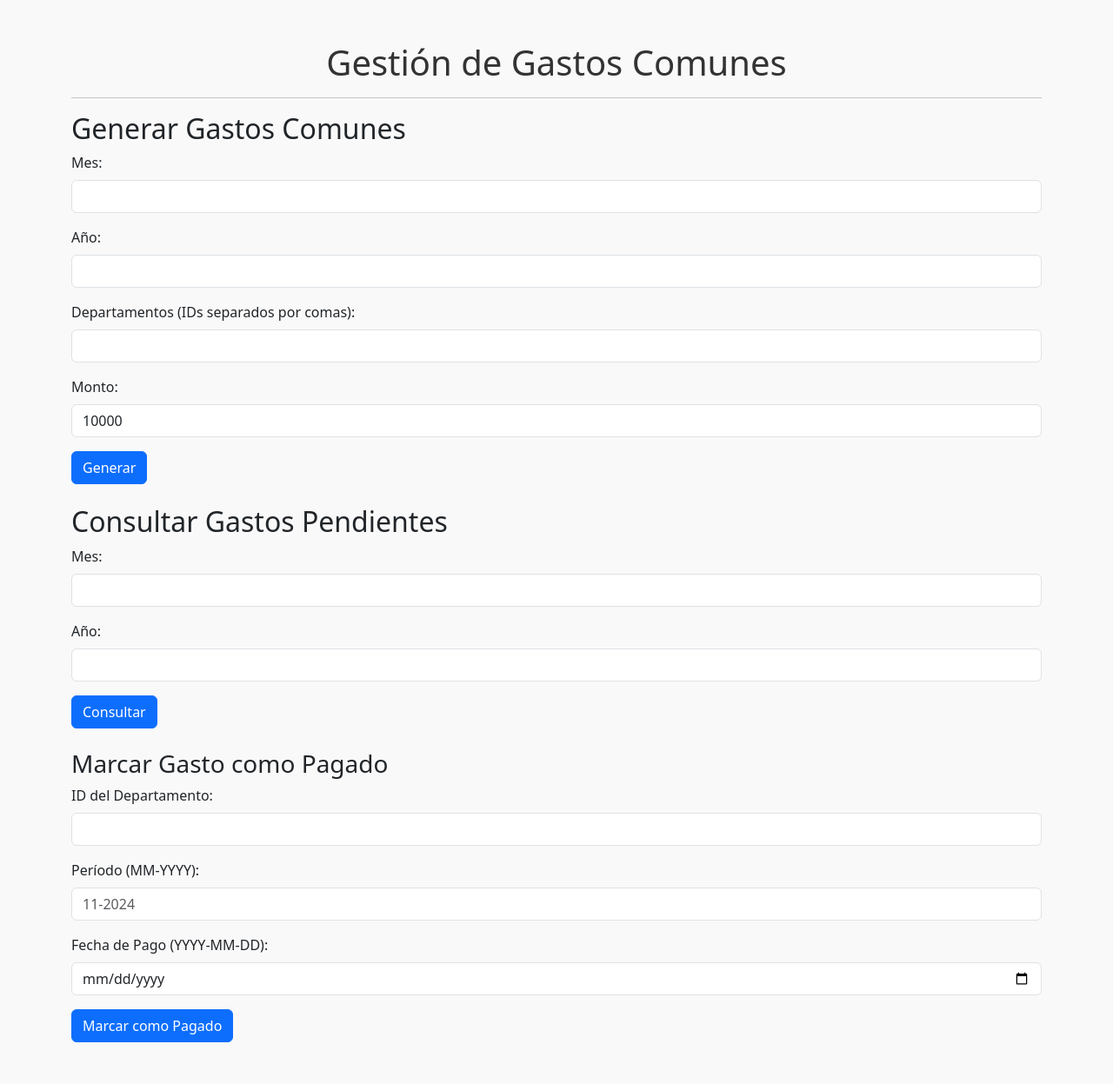
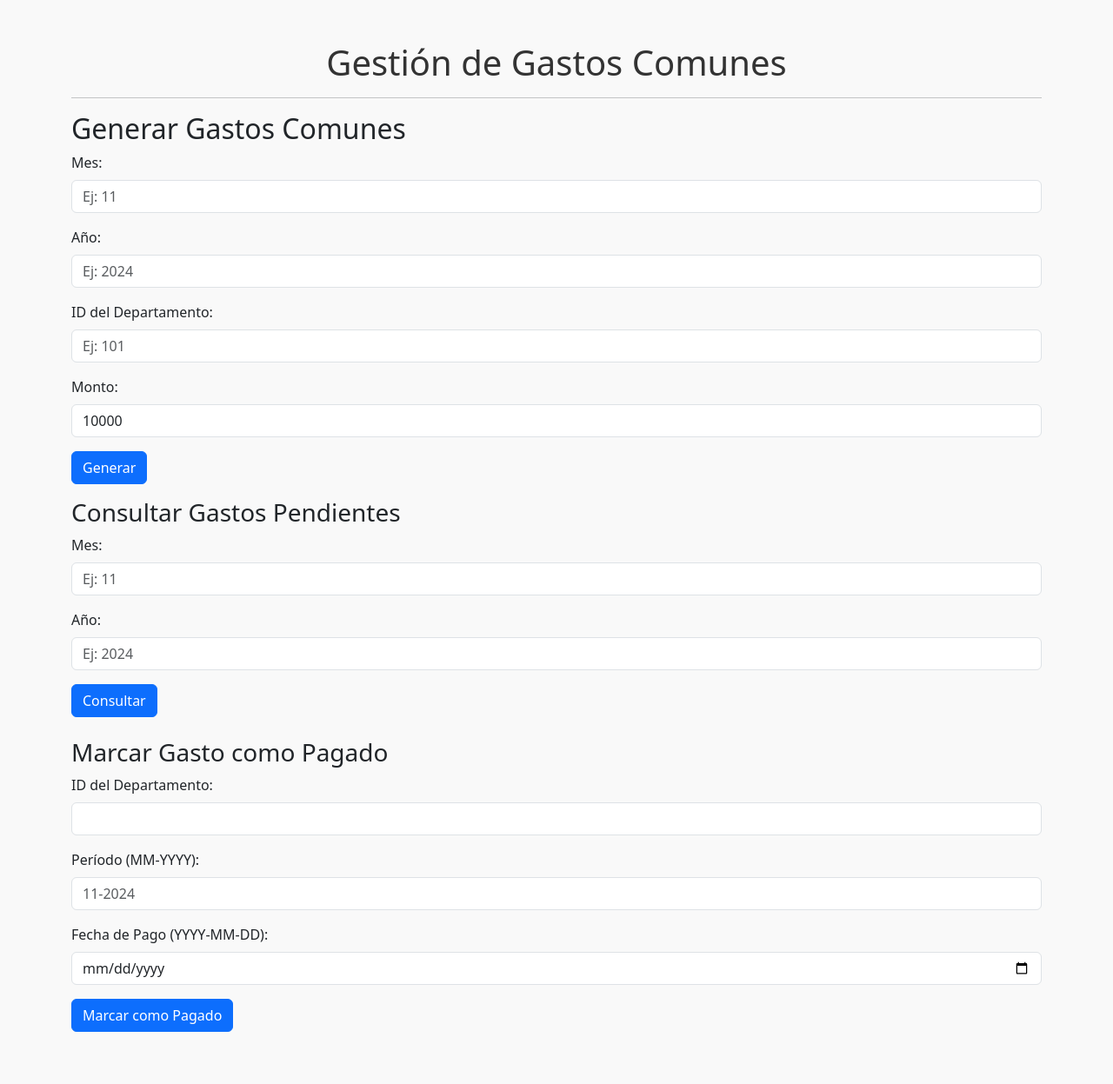
Before and after one commit to samueleliazar/gestion_gastos, a Flask app: page / in a window 1280 px wide. Shown: the whole page at 87% size. After the commit the page ends 1187 px from the top, so only its background shows below. Run offline with Flask 3, Linux system fonts and the light colour scheme.

Commit message:
ahora si

```diff
--- a/app.py
+++ b/app.py
@@ -17,36 +17,32 @@ def home():
 @app.route('/generar_gastos', methods=['POST'])
 def generar_gastos():
     data = request.json
-    try:
-        mes = int(data.get("mes"))
-        año = int(data.get("año"))
-    except (ValueError, TypeError):
-        return jsonify({"error": "Mes y año deben ser números válidos"}), 400
-
-    departamento_ids = data.get("departamento_ids")
+    mes = data.get("mes")
+    año = data.get("año")
+    departamento_id = data.get("departamento_id")
     monto = data.get("monto", 10000)
 
-    if not departamento_ids or not isinstance(departamento_ids, list):
-        return jsonify({"error": "Debe especificar una lista de departamentos"}), 400
+    if not mes or not año:
+        return jsonify({"error": "Faltan mes o año"}), 400
 
-    departamentos_actualizados = []
+    if not departamento_id:
+        return jsonify({"error": "Debe especificar un ID de departamento"}), 400
+
+
     for depto in departamentos:
-        if depto["id"] in departamento_ids:
+        if depto["id"] == departamento_id:
             depto["gastos"].append({
                 "periodo": f"{mes:02d}-{año}",
                 "monto": monto,
                 "pagado": False,
                 "fecha_pago": None
             })
-            departamentos_actualizados.append(depto["id"])
+            return jsonify({
+                "mensaje": "Gasto común generado correctamente",
+                "departamento_actualizado": departamento_id
+            }), 200
 
-    if not departamentos_actualizados:
-        return jsonify({"mensaje": "No se encontraron departamentos válidos"}), 404
-
-    return jsonify({
-        "mensaje": "Gastos comunes generados correctamente",
-        "departamentos_actualizados": departamentos_actualizados
-    }), 200
+    return jsonify({"error": "Departamento no encontrado"}), 404
 
 
 
--- a/static/script.js
+++ b/static/script.js
@@ -1,41 +1,51 @@
+
 document.getElementById('generar-gastos-form').addEventListener('submit', async (e) => {
     e.preventDefault();
 
     const mes = document.getElementById('mes').value;
     const año = document.getElementById('año').value;
-    const departamentos = document.getElementById('departamentos').value.split(',').map(id => parseInt(id.trim()));
+    const departamentoId = parseInt(document.getElementById('departamento-id-generar').value); // Cambiado
     const monto = document.getElementById('monto').value;
 
+    try {
         const response = await fetch('/generar_gastos', {
             method: 'POST',
             headers: { 'Content-Type': 'application/json' },
-        body: JSON.stringify({ mes, año, departamento_ids: departamentos, monto })
+            body: JSON.stringify({
+                mes: parseInt(mes),
+                año: parseInt(año),
+                departamento_id: departamentoId,
+                monto: parseInt(monto)
+            })
         });
 
         const result = await response.json();
-    mostrarResultado(result, response.ok);
+        mostrarResultadoGastos(result, response.ok);
+    } catch (error) {
+        console.error("Error al generar gastos:", error);
+    }
 });
 
-
-document.getElementById('gastos-pendientes-form').addEventListener('submit', async (e) => {
-    e.preventDefault();
-
-    const mes = document.getElementById('consulta-mes').value;
-    const año = document.getElementById('consulta-año').value;
-
-    const response = await fetch(`/gastos_pendientes?mes=${mes}&año=${año}`);
-    const result = await response.json();
-
-    mostrarPendientes(result, response.ok);
-});
-
-
-function mostrarResultado(data, ok) {
-    const resultado = document.getElementById('resultados');
+function mostrarResultadoGastos(data, ok) {
+    const resultado = document.getElementById('resultado-gastos');
     resultado.className = `alert ${ok ? 'alert-success' : 'alert-danger'} d-block`;
     resultado.textContent = data.mensaje || JSON.stringify(data);
 }
 
+document.getElementById('consultar-gastos-form').addEventListener('submit', async (e) => {
+    e.preventDefault();
+
+    const mes = document.getElementById('mes-consulta').value;
+    const año = document.getElementById('año-consulta').value;
+
+    try {
+        const response = await fetch(`/gastos_pendientes?mes=${mes}&año=${año}`);
+        const result = await response.json();
+        mostrarPendientes(result, response.ok);
+    } catch (error) {
+        console.error("Error al consultar gastos:", error);
+    }
+});
 
 function mostrarPendientes(data, ok) {
     const pendientes = document.getElementById('pendientes');
@@ -54,16 +64,17 @@ function mostrarPendientes(data, ok) {
         div.textContent = data.mensaje || JSON.stringify(data);
         pendientes.appendChild(div);
     }
+}
+
+
 document.getElementById('marcar-pagado-form').addEventListener('submit', async (e) => {
     e.preventDefault();
 
-
-        const departamentoId = document.getElementById('departamento-id').value;
+    const departamentoId = document.getElementById('departamento-id-pagado').value;
     const periodo = document.getElementById('periodo').value;
     const fechaPago = document.getElementById('fecha-pago').value;
 
     try {
-
         const response = await fetch('/marcar_pagado', {
             method: 'POST',
             headers: { 'Content-Type': 'application/json' },
@@ -74,7 +85,6 @@ function mostrarPendientes(data, ok) {
             })
         });
 
-
         const result = await response.json();
         mostrarResultadoPago(result, response.ok);
     } catch (error) {
@@ -82,10 +92,8 @@ function mostrarPendientes(data, ok) {
     }
 });
 
-
 function mostrarResultadoPago(data, ok) {
     const resultado = document.getElementById('resultado-pago');
     resultado.className = `alert ${ok ? 'alert-success' : 'alert-danger'} d-block`;
     resultado.textContent = data.mensaje || JSON.stringify(data);
 }
-}
--- a/templates/index.html
+++ b/templates/index.html
@@ -14,49 +14,54 @@
 
 
         <h2>Generar Gastos Comunes</h2>
-        <form id="generar-gastos-form" class="mb-4">
+        <form id="generar-gastos-form">
             <div class="mb-3">
                 <label for="mes" class="form-label">Mes:</label>
-                <input type="number" class="form-control" id="mes" min="1" max="12" required>
+                <input type="number" id="mes" class="form-control" placeholder="Ej: 11" required>
             </div>
             <div class="mb-3">
                 <label for="año" class="form-label">Año:</label>
-                <input type="number" class="form-control" id="año" min="2000" required>
+                <input type="number" id="año" class="form-control" placeholder="Ej: 2024" required>
             </div>
             <div class="mb-3">
-                <label for="departamentos" class="form-label">Departamentos (IDs separados por comas):</label>
-                <input type="text" class="form-control" id="departamentos" required>
+                <label for="departamento-id" class="form-label">ID del Departamento:</label>
+                <input type="number" id="departamento-id-generar" class="form-control" placeholder="Ej: 101" required>
+
             </div>
             <div class="mb-3">
                 <label for="monto" class="form-label">Monto:</label>
-                <input type="number" class="form-control" id="monto" value="10000" required>
+                <input type="number" id="monto" class="form-control" value="10000">
             </div>
             <button type="submit" class="btn btn-primary">Generar</button>
         </form>
+        <div id="resultado-gastos" class="mt-3"></div>
 
 
         <div id="resultados" class="alert d-none"></div>
 
 
-        <h2>Consultar Gastos Pendientes</h2>
-        <form id="gastos-pendientes-form" class="mb-4">
+        <form id="consultar-gastos-form">
+            <h3>Consultar Gastos Pendientes</h3>
             <div class="mb-3">
-                <label for="consulta-mes" class="form-label">Mes:</label>
-                <input type="number" class="form-control" id="consulta-mes" min="1" max="12" required>
+                <label for="mes-consulta" class="form-label">Mes:</label>
+                <input type="number" id="mes-consulta" class="form-control" placeholder="Ej: 11" required>
             </div>
             <div class="mb-3">
-                <label for="consulta-año" class="form-label">Año:</label>
-                <input type="number" class="form-control" id="consulta-año" min="2000" required>
+                <label for="año-consulta" class="form-label">Año:</label>
+                <input type="number" id="año-consulta" class="form-control" placeholder="Ej: 2024" required>
             </div>
             <button type="submit" class="btn btn-primary">Consultar</button>
         </form>
+
+        <div id="resultado-consulta" class="mt-3"></div>
 
         <div id="pendientes"></div>
         <form id="marcar-pagado-form" class="mt-4">
             <h3>Marcar Gasto como Pagado</h3>
             <div class="mb-3">
                 <label for="departamento-id" class="form-label">ID del Departamento:</label>
-                <input type="number" id="departamento-id" class="form-control" required>
+                <input type="number" id="departamento-id-pagado" class="form-control" required>
+
             </div>
             <div class="mb-3">
                 <label for="periodo" class="form-label">Período (MM-YYYY):</label>
```
Lines whose indentation alone changed are shown as unchanged.
